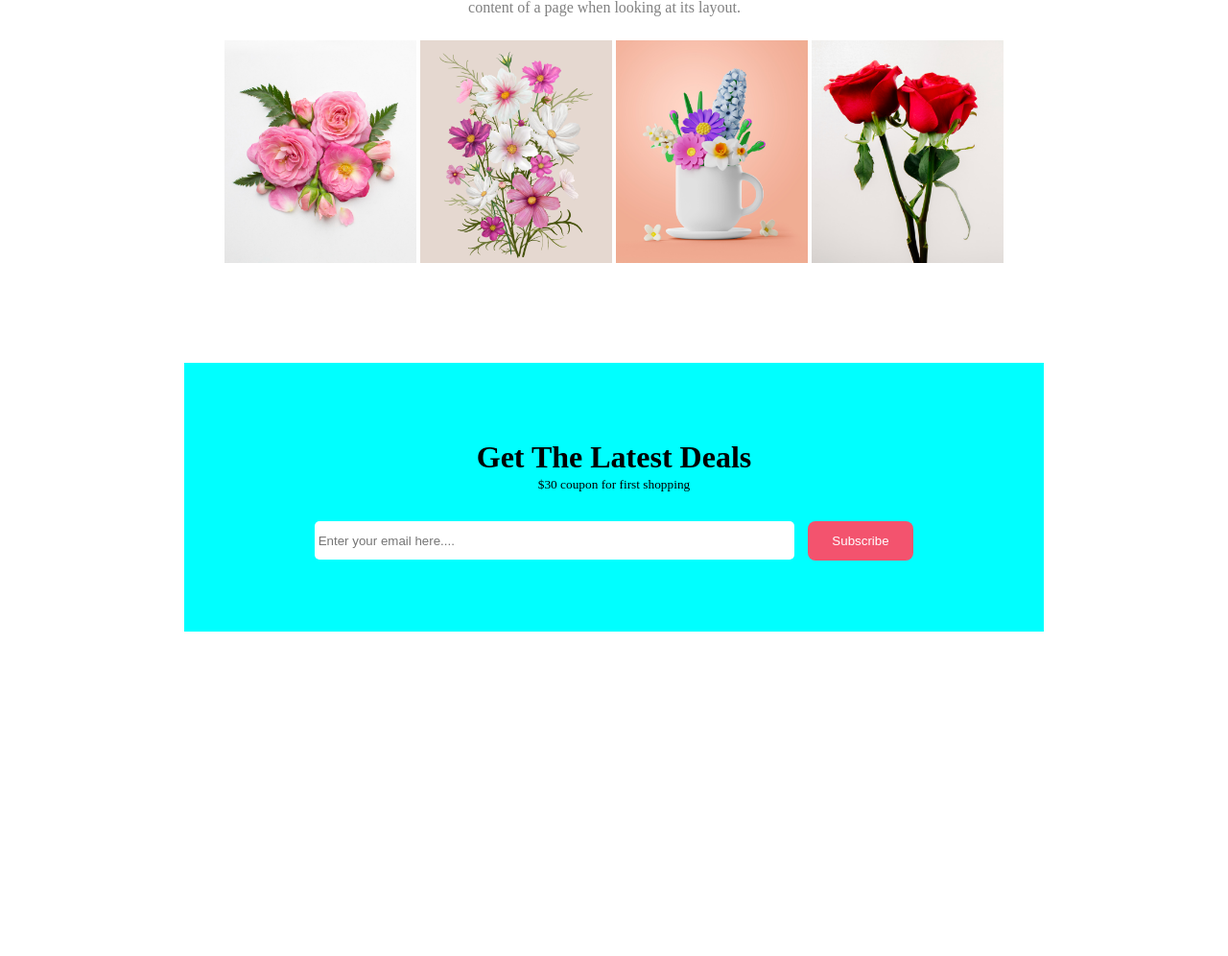
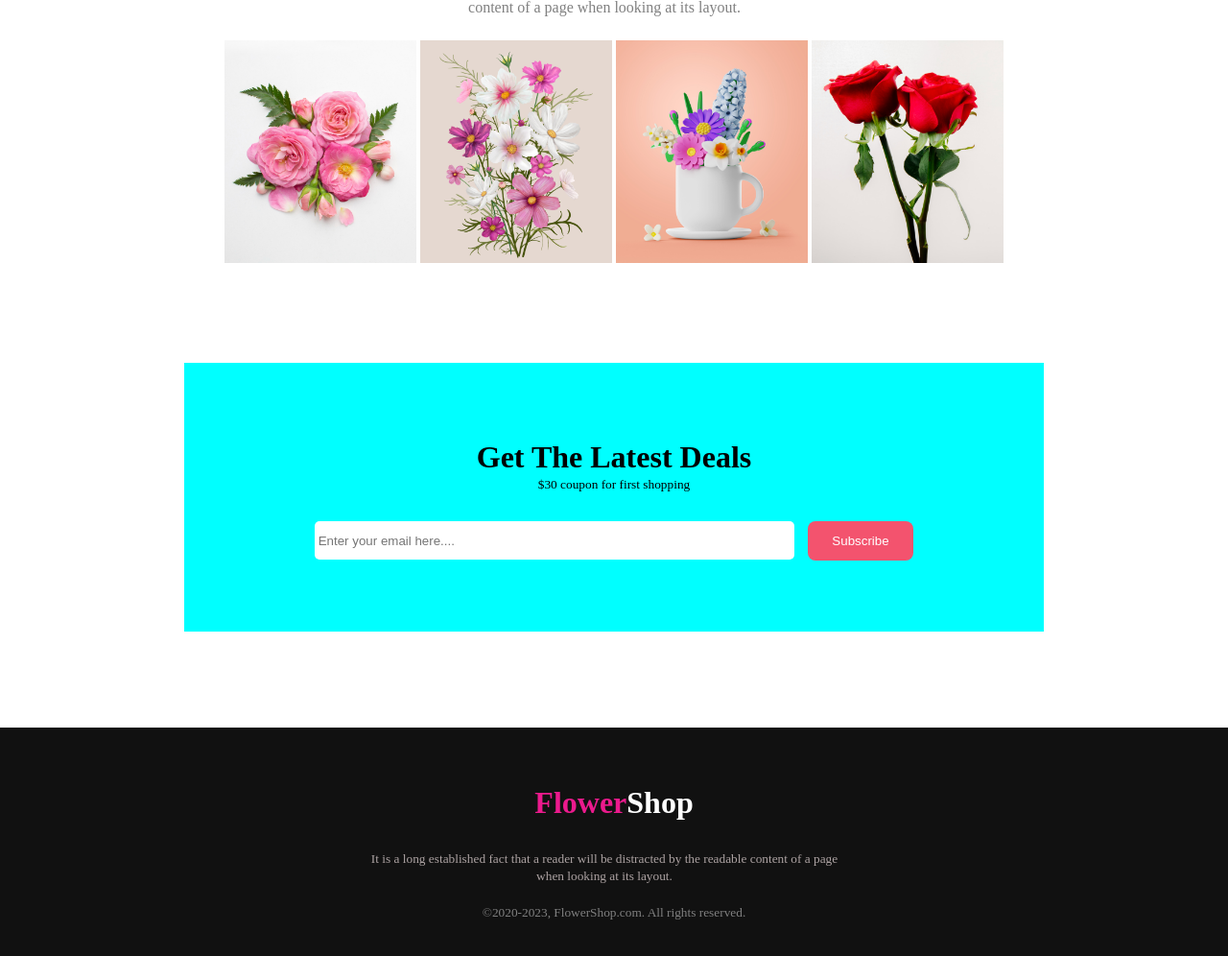
Before and after one commit to SakibGit1/First-Asignment, a plain HTML site: page index.html in a window 1280 px wide. Shown: the part 1598-2594 px from the top of the page at 96% size. Before the commit the page ends 2356 px from the top, so only its background shows below. Drawn offline with Linux system fonts and the light colour scheme.

Commit message:
footer done

```diff
--- a/index.html
+++ b/index.html
@@ -82,7 +82,10 @@
         </div>
     </main>
     <footer>
-
+        <h1 class="footer-title"><span style="color:rgb(235, 26, 141);">Flower</span>Shop</h1>
+        <p class="primary-desc footer-text"><small>It is a long established fact that a reader will be distracted by the readable
+            content of a page when looking at its layout.</small></p>
+            <p class="cpr" style="color: gray;"><small>&copy;2020-2023, FlowerShop.com. All rights reserved.</small></p>
     </footer>
 </body>
 </html>
--- a/style.css
+++ b/style.css
@@ -185,3 +185,24 @@
     border-radius: 5px;
     margin-right:  10px;
 }
+/* Footer Section */
+
+footer{
+    width: 100%;
+    height: 250px;
+    background-color: rgb(17, 17, 17);
+    justify-content: center;
+    align-items: center;
+    text-align: center;
+    padding-top: 60px;
+}
+.footer-title{
+    color: white;
+}
+.footer-text{
+    color:rgb(173, 163, 163);
+    padding-top: 30px;
+}
+.cpr{
+    padding-top: 20px;
+}
```
